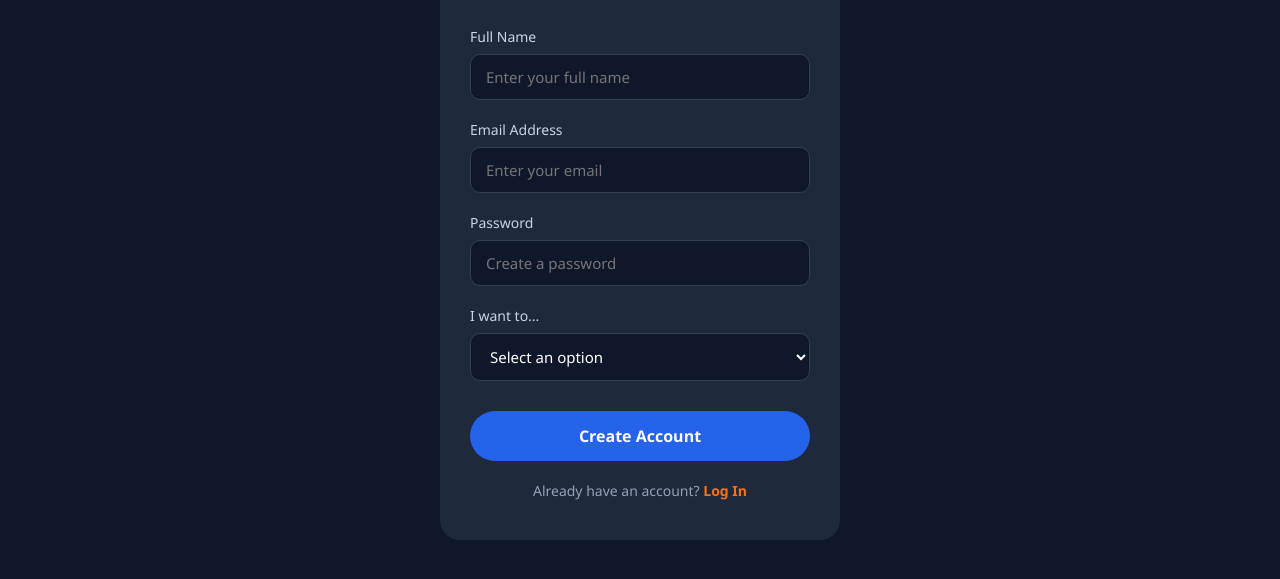
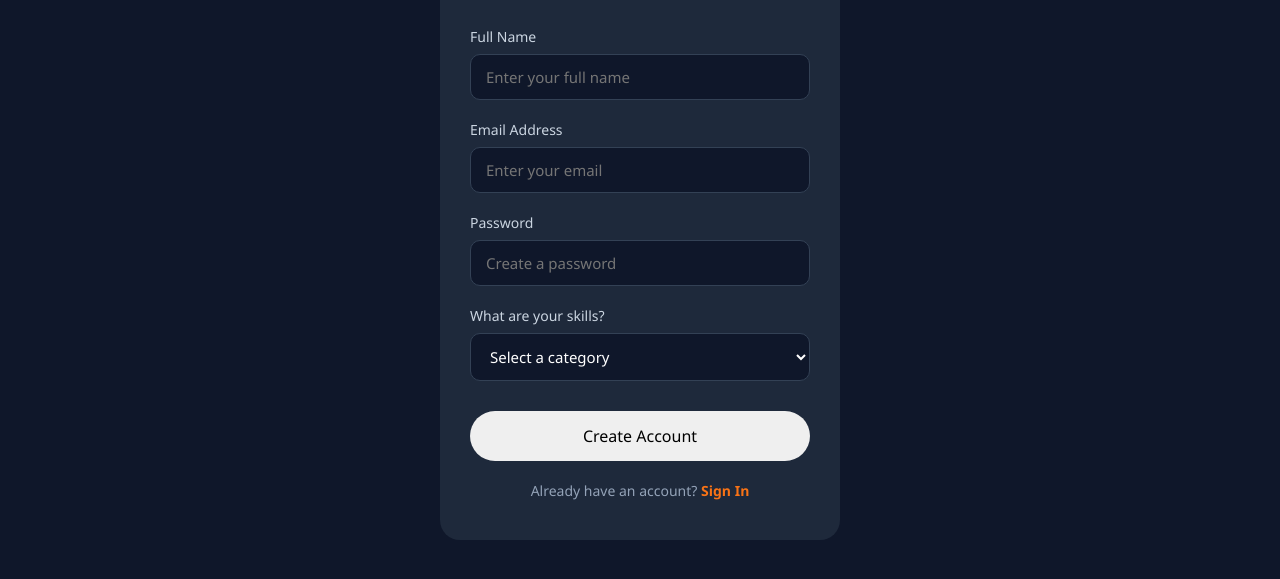
Before and after one commit to bigdony999-cpu/SkillBridge, a website: page signup.html in a window 1280 px wide. Shown: the part 259-838 px from the top of the page. Drawn offline with Linux system fonts and the light colour scheme.

Commit message:
Fix: Correct Listings navigation link from '#' to 'listing.html'

```diff
--- a/signup.html
+++ b/signup.html
@@ -13,7 +13,7 @@
                                     <h1 class="logo"><a href="index.html">Skill<span>Bridge</span></a></h1>
                                           <ul>
                                                   <li><a href="index.html">Home</a></li>
-                                                          <li><a href="#">Listings</a></li>
+                                                          <li><a href="listing.html">Listings</a></li>
                                                                   <li><a href="signup.html">Sign Up</a></li>
                                                                         </ul>
                                                                             </nav>
@@ -40,21 +40,20 @@
                                                                                                                                                                                                                       </div>
 
                                                                                                                                                                                                                               <div class="input-group">
-                                                                                                                                                                                                                                        <label>I want to...</label>
+                                                                                                                                                                                                                                        <label>What are your skills?</label>
                                                                                                                                                                                                                                                   <select>
-                                                                                                                                                                                                                                                              <option value="">Select an option</option>
-                                                                                                                                                                                                                                                                          <option value="offer">Offer My Skills</option>
-                                                                                                                                                                                                                                                                                      <option value="find">Find Work / Hire</option>
+                                                                                                                                                                                                                                                            <option>Select a category</option>
+                                                                                                                                                                                                                                                                      <option>Programming</option>
+                                                                                                                                                                                                                                                                      <option>Design</option>
+                                                                                                                                                                                                                                                                      <option>Writing</option>
+                                                                                                                                                                                                                                                                      <option>Business</option>
                                                                                                                                                                                                                                                                     </select>
                                                                                                                                                                                                                                                                       </div>
 
-                                                                                                                                                                                                                                                                                                                <button class="btn signup-btn">Create Account</button>
+                                                                                                                                                                                                                                                                              <button class="signup-btn">Create Account</button>
 
-                                                                                                                                                                                                                                                                                                                        <p class="login-link">Already have an account?
-                                                                                                                                                                                                                                                                                                                                  <a href="#">Log In</a>
-                                                                                                                                                                                                                                                                                                                                          </p>
+                                                                                                                                                                                                                                                                              <p class="login-link">Already have an account? <a href="#">Sign In</a></p>
                                                                                                                                                                                                                                                     </div>
-                                                                                                                                                                                                                                  </section>
 
                                                                                                                            <script src="script.js"></script>
                                                                                                          </body>
```
Lines whose indentation alone changed are shown as unchanged.
